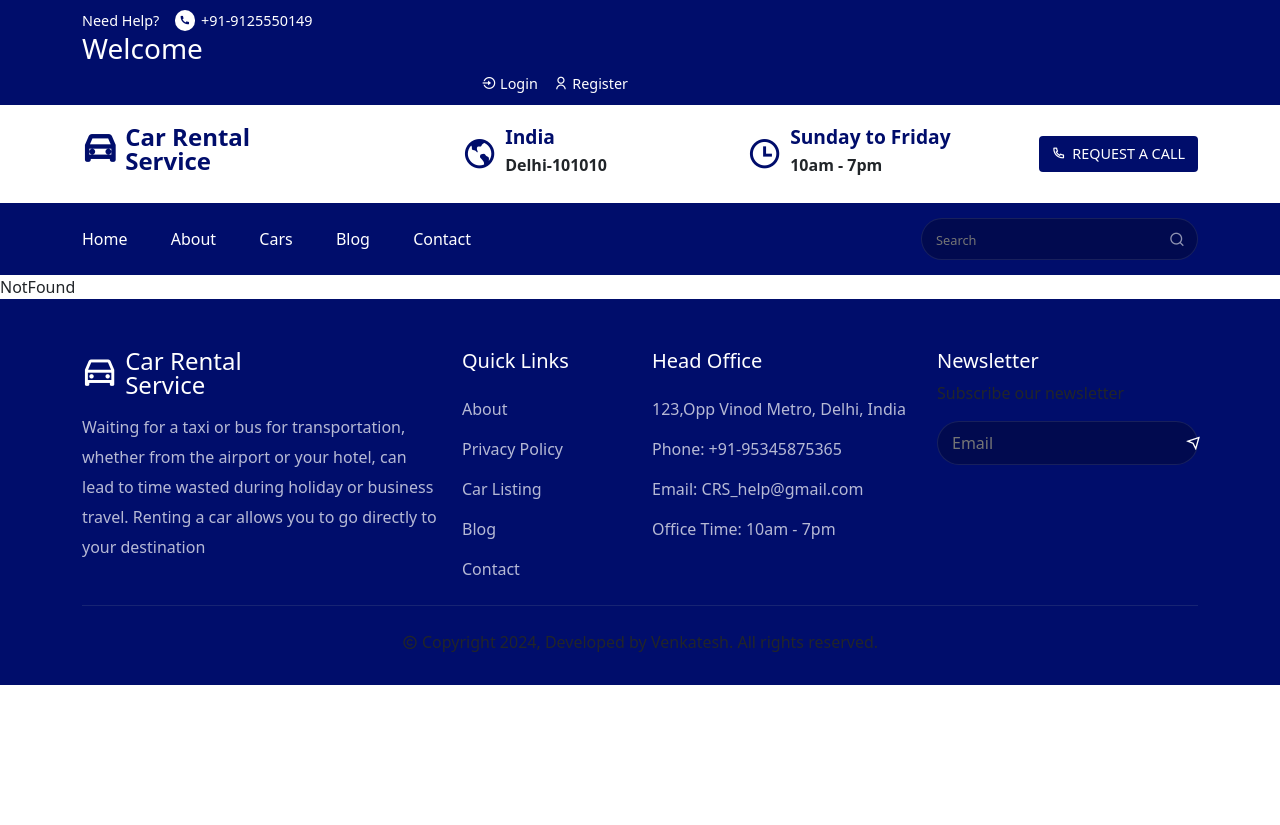
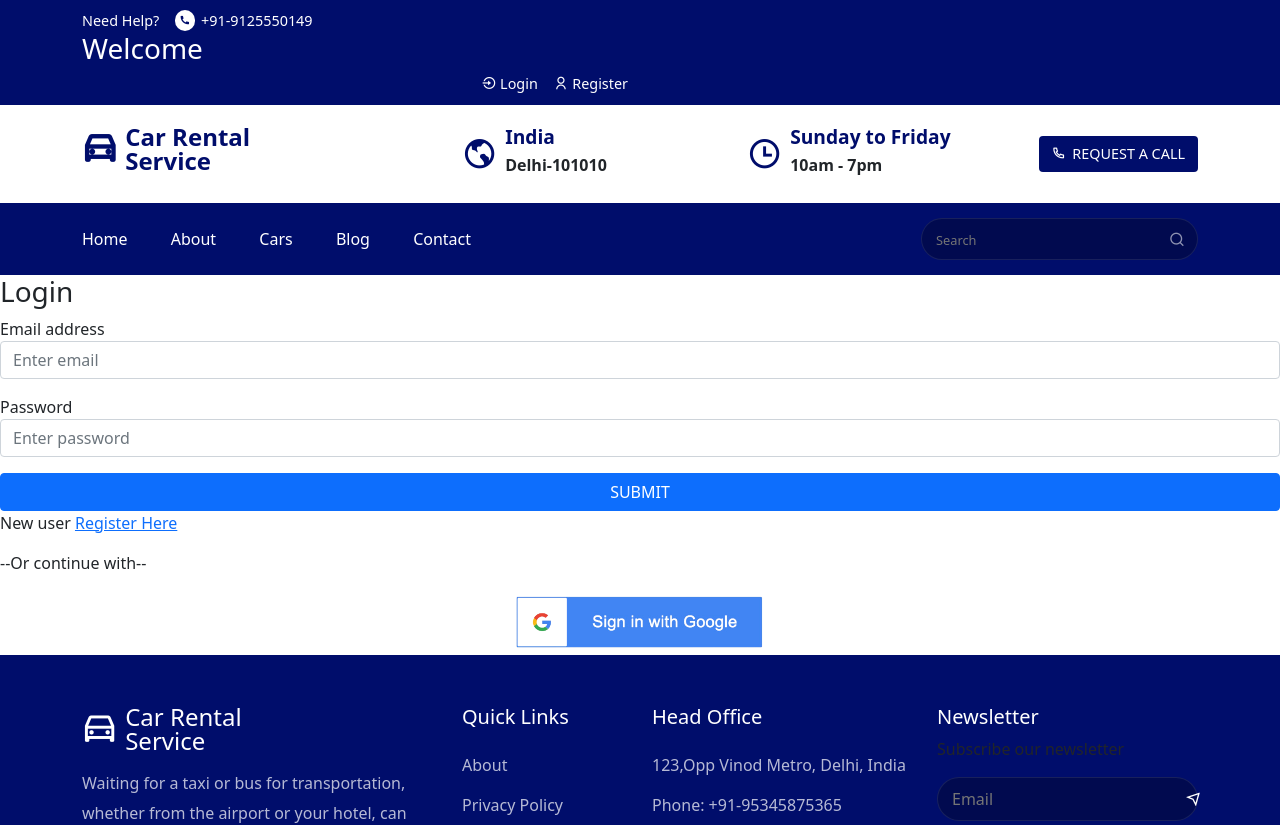
Before and after one commit to Venkateshjakkam/Car_Rental_App, a React (Create React App) app: page / in a window 1280 px wide. Shown: the top 825 px of the page. Before the commit the page ends 800 px from the top, so only its background shows below. Built offline with nearby package versions, Linux system fonts and the light colour scheme; no server answers.

Commit message:
Router Changes Commit

```diff
--- a/src/routers/Routers.js
+++ b/src/routers/Routers.js
@@ -1,4 +1,4 @@
-import React from "react";
+import React,{ useState ,useEffect} from "react";
 import { Routes, Route, Navigate } from "react-router-dom";
 import Home from "../pages/Home";
 import About from "../pages/About";
@@ -14,20 +14,20 @@ import { auth } from "../firebase";
 
 const Routers = () => {
 
-  // const [user, setUser] = useState();
-  // useEffect(() => {
-  //   auth.onAuthStateChanged((user) => {
-  //     setUser(user);
-  //   });
-  // });
+  const [user, setUser] = useState();
+  useEffect(() => {
+    auth.onAuthStateChanged((user) => {
+      setUser(user);
+    });
+  });
 
 
   return (
     <Routes>
-        {/* <Route
+        <Route
                 path="/"
-                element={user ? <Navigate to="/home" /> : <Login />}
-              /> */}
+                element={user ? <Navigate to="/" /> : <Login />}
+              />
       {/* <Route path="/" element={<Navigate to="/home" />} /> */}
       <Route path="/home" element={<Home />} />
       <Route path="/about" element={<About />} />
```
